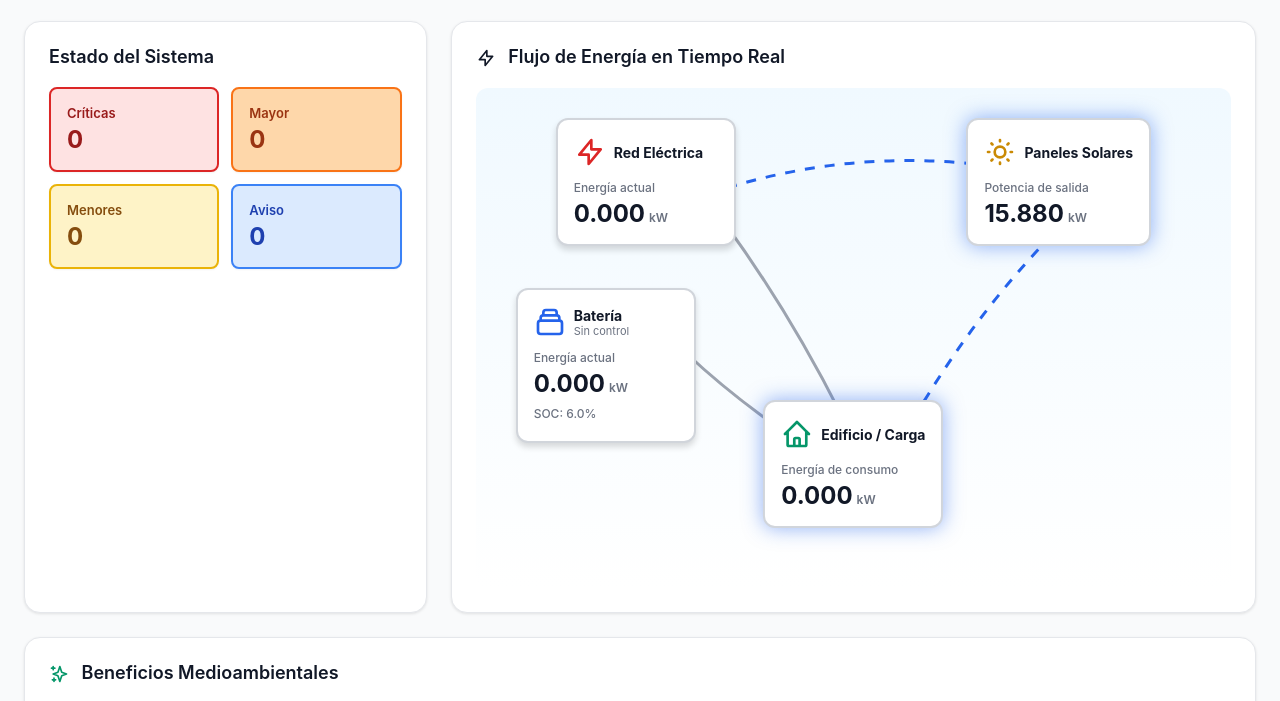
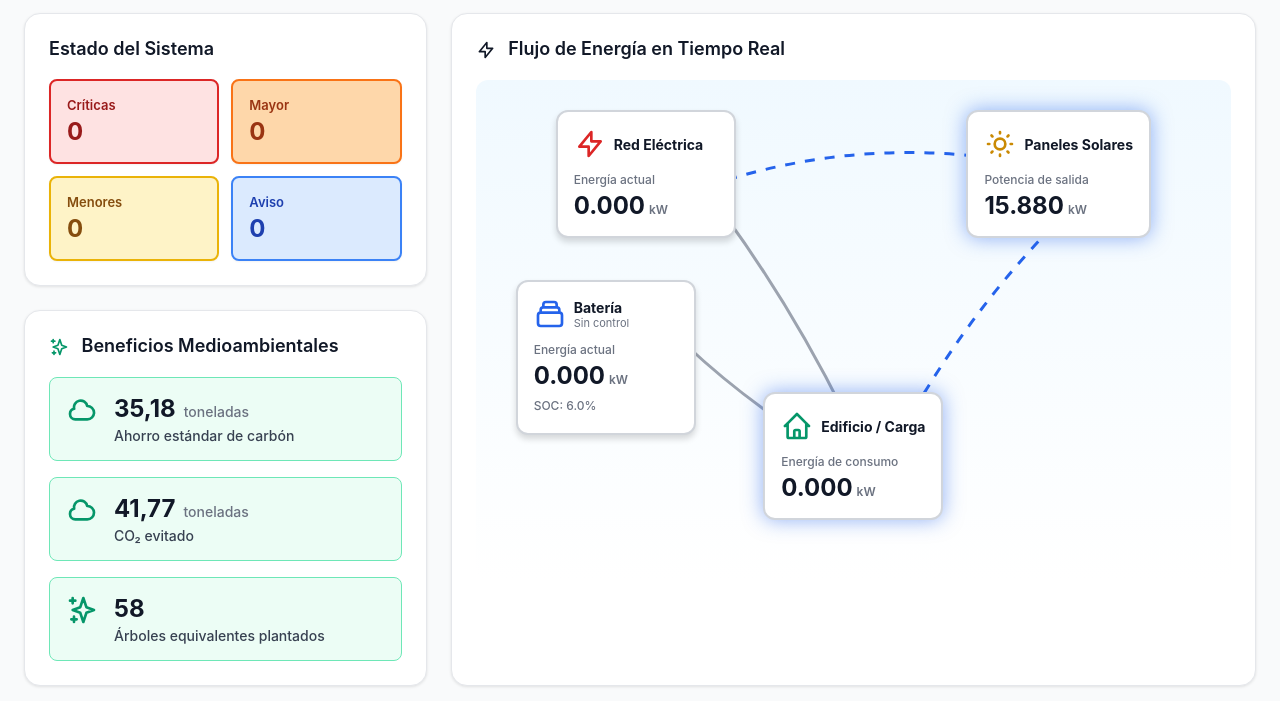
Before and after one commit to Romen-Adama-Dev/Web-Api, a plain HTML site: page index.html in a window 1280 px wide. Shown: the part 349-1050 px from the top of the page. Drawn offline with Linux system fonts and the light colour scheme.

Commit message:
Refactor index.html to improve layout and update data handling logic

````diff
--- a/index.html
+++ b/index.html
@@ -23,7 +23,6 @@
             margin: 0 auto;
         }
 
-        /* Header */
         .header {
             background: white;
             border-radius: 16px;
@@ -84,7 +83,6 @@
             margin-top: 8px;
         }
 
-        /* Grid Stats */
         .stats-grid {
             display: grid;
             grid-template-columns: repeat(auto-fit, minmax(250px, 1fr));
@@ -157,7 +155,6 @@
             opacity: 0.8;
         }
 
-        /* Main Content Grid */
         .main-grid {
             display: grid;
             grid-template-columns: 1fr 2fr;
@@ -186,7 +183,6 @@
             margin-bottom: 20px;
         }
 
-        /* Alarms Grid */
         .alarms-grid {
             display: grid;
             grid-template-columns: repeat(2, 1fr);
@@ -235,7 +231,6 @@
             font-weight: bold;
         }
 
-        /* Energy Flow */
         .energy-flow {
             position: relative;
             height: 500px;
@@ -312,7 +307,6 @@
             font-weight: 600;
         }
 
-        /* Posicionamiento de nodos */
         .node-solar {
             top: 30px;
             right: 80px;
@@ -334,7 +328,6 @@
             transform: translateX(-50%);
         }
 
-        /* SVG Cables */
         .flow-svg {
             position: absolute;
             top: 0;
@@ -359,7 +352,6 @@
             }
         }
 
-        /* Environmental Benefits */
         .env-grid {
             display: grid;
             grid-template-columns: repeat(auto-fit, minmax(300px, 1fr));
@@ -407,7 +399,6 @@
             color: #374151;
         }
 
-        /* Footer */
         .footer {
             text-align: center;
             margin-top: 32px;
@@ -429,21 +420,24 @@
             margin-top: 4px;
         }
 
-        /* Icons SVG */
         .icon {
             display: inline-block;
             vertical-align: middle;
+        }
+
+        .stack-gap {
+            display: flex;
+            flex-direction: column;
+            gap: 24px;
         }
     </style>
 </head>
 <body>
     <div class="container">
-        <!-- Header -->
         <div class="header">
             <div class="header-content">
                 <div class="header-title">
                     <h1>DIELCA</h1>
-                    <p>Monitor de instalación fotovoltaica en tiempo real</p>
                 </div>
                 <div>
                     <div class="live-indicator">
@@ -455,7 +449,6 @@
             </div>
         </div>
 
-        <!-- Stats Grid -->
         <div class="stats-grid">
             <div class="stat-card yellow">
                 <svg class="stat-icon" fill="none" stroke="currentColor" viewBox="0 0 24 24">
@@ -473,7 +466,7 @@
                     <path stroke-linecap="round" stroke-linejoin="round" stroke-width="2" d="M13 10V3L4 14h7v7l9-11h-7z"/>
                 </svg>
                 <div class="stat-value">
-                    <span class="number">--</span>
+                    <span class="number" id="grid-import-today">--</span>
                     <span class="unit">kWh</span>
                 </div>
                 <div class="stat-label">Suministro desde la red de hoy</div>
@@ -502,9 +495,8 @@
             </div>
         </div>
 
-        <!-- Main Grid -->
         <div class="main-grid">
-            <!-- Alarms -->
+            <div class="stack-gap">
                 <div class="card">
                     <h3 class="card-title">Estado del Sistema</h3>
                     <div class="alarms-grid">
@@ -527,93 +519,6 @@
                     </div>
                 </div>
 
-            <!-- Energy Flow -->
-            <div class="card">
-                <h3 class="card-title">
-                    <svg class="icon" style="width: 20px; height: 20px; margin-right: 8px;" fill="none" stroke="currentColor" viewBox="0 0 24 24">
-                        <path stroke-linecap="round" stroke-linejoin="round" stroke-width="2" d="M13 10V3L4 14h7v7l9-11h-7z"/>
-                    </svg>
-                    Flujo de Energía en Tiempo Real
-                </h3>
-                <div class="energy-flow">
-                    <svg class="flow-svg" id="flowSvg">
-                        <!-- Las líneas se dibujarán dinámicamente -->
-                    </svg>
-
-                    <!-- Nodo Solar -->
-                    <div class="flow-node node-solar active" id="node-solar">
-                        <div class="flow-node-header">
-                            <svg class="flow-icon" style="color: #ca8a04;" fill="none" stroke="currentColor" viewBox="0 0 24 24">
-                                <path stroke-linecap="round" stroke-linejoin="round" stroke-width="2" d="M12 3v1m0 16v1m9-9h-1M4 12H3m15.364 6.364l-.707-.707M6.343 6.343l-.707-.707m12.728 0l-.707.707M6.343 17.657l-.707.707M16 12a4 4 0 11-8 0 4 4 0 018 0z"/>
-                            </svg>
-                            <div>
-                                <div class="flow-node-title">Paneles Solares</div>
-                            </div>
-                        </div>
-                        <div class="flow-node-label">Potencia de salida</div>
-                        <div class="flow-node-value">
-                            <span class="number" id="solar-power">0.000</span>
-                            <span class="unit">kW</span>
-                        </div>
-                    </div>
-
-                    <!-- Nodo Batería -->
-                    <div class="flow-node node-battery" id="node-battery">
-                        <div class="flow-node-header">
-                            <svg class="flow-icon" style="color: #2563eb;" fill="none" stroke="currentColor" viewBox="0 0 24 24">
-                                <path stroke-linecap="round" stroke-linejoin="round" stroke-width="2" d="M19 11H5m14 0a2 2 0 012 2v6a2 2 0 01-2 2H5a2 2 0 01-2-2v-6a2 2 0 012-2m14 0V9a2 2 0 00-2-2M5 11V9a2 2 0 012-2m0 0V5a2 2 0 012-2h6a2 2 0 012 2v2M7 7h10"/>
-                            </svg>
-                            <div>
-                                <div class="flow-node-title">Batería</div>
-                                <div class="flow-node-status">Sin control</div>
-                            </div>
-                        </div>
-                        <div class="flow-node-label">Energía actual</div>
-                        <div class="flow-node-value">
-                            <span class="number" id="battery-power">0.000</span>
-                            <span class="unit">kW</span>
-                        </div>
-                        <div class="flow-node-label" style="margin-top: 8px;">SOC: <span id="battery-soc">6.0</span>%</div>
-                    </div>
-
-                    <!-- Nodo Red -->
-                    <div class="flow-node node-grid" id="node-grid">
-                        <div class="flow-node-header">
-                            <svg class="flow-icon" style="color: #dc2626;" fill="none" stroke="currentColor" viewBox="0 0 24 24">
-                                <path stroke-linecap="round" stroke-linejoin="round" stroke-width="2" d="M13 10V3L4 14h7v7l9-11h-7z"/>
-                            </svg>
-                            <div>
-                                <div class="flow-node-title">Red Eléctrica</div>
-                            </div>
-                        </div>
-                        <div class="flow-node-label">Energía actual</div>
-                        <div class="flow-node-value">
-                            <span class="number" id="grid-power">0.000</span>
-                            <span class="unit">kW</span>
-                        </div>
-                    </div>
-
-                    <!-- Nodo Carga (Edificio) -->
-                    <div class="flow-node node-load active" id="node-load">
-                        <div class="flow-node-header">
-                            <svg class="flow-icon" style="color: #059669;" fill="none" stroke="currentColor" viewBox="0 0 24 24">
-                                <path stroke-linecap="round" stroke-linejoin="round" stroke-width="2" d="M3 12l2-2m0 0l7-7 7 7M5 10v10a1 1 0 001 1h3m10-11l2 2m-2-2v10a1 1 0 01-1 1h-3m-6 0a1 1 0 001-1v-4a1 1 0 011-1h2a1 1 0 011 1v4a1 1 0 001 1m-6 0h6"/>
-                            </svg>
-                            <div>
-                                <div class="flow-node-title">Edificio / Carga</div>
-                            </div>
-                        </div>
-                        <div class="flow-node-label">Energía de consumo</div>
-                        <div class="flow-node-value">
-                            <span class="number" id="load-power">0.000</span>
-                            <span class="unit">kW</span>
-                        </div>
-                    </div>
-                </div>
-            </div>
-        </div>
-
-        <!-- Environmental Benefits -->
                 <div class="card">
                     <h3 class="card-title">
                         <svg class="icon" style="width: 20px; height: 20px; margin-right: 8px; color: #059669;" fill="none" stroke="currentColor" viewBox="0 0 24 24">
@@ -662,8 +567,87 @@
                         </div>
                     </div>
                 </div>
+            </div>
 
-        <!-- Footer -->
+            <div class="card">
+                <h3 class="card-title">
+                    <svg class="icon" style="width: 20px; height: 20px; margin-right: 8px;" fill="none" stroke="currentColor" viewBox="0 0 24 24">
+                        <path stroke-linecap="round" stroke-linejoin="round" stroke-width="2" d="M13 10V3L4 14h7v7l9-11h-7z"/>
+                    </svg>
+                    Flujo de Energía en Tiempo Real
+                </h3>
+                <div class="energy-flow">
+                    <svg class="flow-svg" id="flowSvg"></svg>
+
+                    <div class="flow-node node-solar active" id="node-solar">
+                        <div class="flow-node-header">
+                            <svg class="flow-icon" style="color: #ca8a04;" fill="none" stroke="currentColor" viewBox="0 0 24 24">
+                                <path stroke-linecap="round" stroke-linejoin="round" stroke-width="2" d="M12 3v1m0 16v1m9-9h-1M4 12H3m15.364 6.364l-.707-.707M6.343 6.343l-.707-.707m12.728 0l-.707.707M6.343 17.657l-.707.707M16 12a4 4 0 11-8 0 4 4 0 018 0z"/>
+                            </svg>
+                            <div>
+                                <div class="flow-node-title">Paneles Solares</div>
+                            </div>
+                        </div>
+                        <div class="flow-node-label">Potencia de salida</div>
+                        <div class="flow-node-value">
+                            <span class="number" id="solar-power">0.000</span>
+                            <span class="unit">kW</span>
+                        </div>
+                    </div>
+
+                    <div class="flow-node node-battery" id="node-battery">
+                        <div class="flow-node-header">
+                            <svg class="flow-icon" style="color: #2563eb;" fill="none" stroke="currentColor" viewBox="0 0 24 24">
+                                <path stroke-linecap="round" stroke-linejoin="round" stroke-width="2" d="M19 11H5m14 0a2 2 0 012 2v6a2 2 0 01-2 2H5a2 2 0 01-2-2v-6a2 2 0 012-2m14 0V9a2 2 0 00-2-2M5 11V9a2 2 0 012-2m0 0V5a2 2 0 012-2h6a2 2 0 012 2v2M7 7h10"/>
+                            </svg>
+                            <div>
+                                <div class="flow-node-title">Batería</div>
+                                <div class="flow-node-status">Sin control</div>
+                            </div>
+                        </div>
+                        <div class="flow-node-label">Energía actual</div>
+                        <div class="flow-node-value">
+                            <span class="number" id="battery-power">0.000</span>
+                            <span class="unit">kW</span>
+                        </div>
+                        <div class="flow-node-label" style="margin-top: 8px;">SOC: <span id="battery-soc">6.0</span>%</div>
+                    </div>
+
+                    <div class="flow-node node-grid" id="node-grid">
+                        <div class="flow-node-header">
+                            <svg class="flow-icon" style="color: #dc2626;" fill="none" stroke="currentColor" viewBox="0 0 24 24">
+                                <path stroke-linecap="round" stroke-linejoin="round" stroke-width="2" d="M13 10V3L4 14h7v7l9-11h-7z"/>
+                            </svg>
+                            <div>
+                                <div class="flow-node-title">Red Eléctrica</div>
+                            </div>
+                        </div>
+                        <div class="flow-node-label">Energía actual</div>
+                        <div class="flow-node-value">
+                            <span class="number" id="grid-power">0.000</span>
+                            <span class="unit">kW</span>
+                        </div>
+                    </div>
+
+                    <div class="flow-node node-load active" id="node-load">
+                        <div class="flow-node-header">
+                            <svg class="flow-icon" style="color: #059669;" fill="none" stroke="currentColor" viewBox="0 0 24 24">
+                                <path stroke-linecap="round" stroke-linejoin="round" stroke-width="2" d="M3 12l2-2m0 0l7-7 7 7M5 10v10a1 1 0 001 1h3m10-11l2 2m-2-2v10a1 1 0 01-1 1h-3m-6 0a1 1 0 001-1v-4a1 1 0 011-1h2a1 1 0 011 1v4a1 1 0 001 1m-6 0h6"/>
+                            </svg>
+                            <div>
+                                <div class="flow-node-title">Edificio / Carga</div>
+                            </div>
+                        </div>
+                        <div class="flow-node-label">Energía de consumo</div>
+                        <div class="flow-node-value">
+                            <span class="number" id="load-power">0.000</span>
+                            <span class="unit">kW</span>
+                        </div>
+                    </div>
+                </div>
+            </div>
+        </div>
+
         <div class="footer">
             <p class="footer-brand">
                 <strong>DIELCA</strong> - Distribución de Material Eléctrico
@@ -672,24 +656,110 @@
         </div>
     </div>
 
-    ```html
 <script>
   let data = {
     total: {
-                potencia: 48.498,
-                energia_hoy: 89.18,
-                energia_total: 87.94
+      potencia: 15.881,
+      energia_hoy: 157.87,
+      energia_total: 88007.02
     },
     sebadal: {
-                potencia: "48.498",
-                ultima_produccion_valor: 48.498,
-                ultima_produccion_hora: "2026-01-19 14:30",
-                uso_total: 48.498,
-                produccion_total: 89.18,
-                autoconsumo: 89.18,
+      potencia: '15.88',
+      ultima_produccion_valor: 15.806,
+      ultima_produccion_hora: '2026-01-19 13:50',
+      uso_total: 0.0,
+      produccion_total: 157.87,
+      autoconsumo: 0.0,
       compra_red: 0.0
     },
     actualizado: new Date().toLocaleString('es-ES')
+  }
+
+  const clamp = (v, min, max) => Math.min(max, Math.max(min, v))
+  const lerp = (a, b, t) => a + (b - a) * t
+
+  const state = {
+    t: 0,
+    solar: data.total.potencia,
+    load: 0,
+    grid: 0
+  }
+
+  const cfg = {
+    solarMax: 50,
+    loadMax: 45,
+    baseLoadMin: 2,
+    baseLoadMax: 14,
+    intervalMs: 3000
+  }
+
+  const pad2 = n => String(n).padStart(2, '0')
+  const formatStamp = d => `${d.getFullYear()}-${pad2(d.getMonth() + 1)}-${pad2(d.getDate())} ${pad2(d.getHours())}:${pad2(d.getMinutes())}:${pad2(d.getSeconds())}`
+  const nowHourFrac = d => d.getHours() + d.getMinutes() / 60 + d.getSeconds() / 3600
+
+  const solarProfile = (hour) => {
+    const start = 7.0
+    const end = 18.5
+    if (hour < start || hour > end) return 0
+
+    const x = (hour - start) / (end - start)
+    const peak = Math.sin(Math.PI * x)
+    const cloud = 0.85 + 0.15 * Math.sin(state.t / 9) + 0.08 * Math.sin(state.t / 3.7)
+    return clamp(peak * cloud, 0, 1)
+  }
+
+  const loadProfile = (hour) => {
+    const base = lerp(cfg.baseLoadMin, cfg.baseLoadMax, 0.6 + 0.4 * Math.sin((state.t / 12) + 1.2))
+    const business = hour >= 8 && hour <= 20 ? 1 : 0.65
+    const peak1 = Math.max(0, 1 - Math.abs(hour - 12.5) / 3.2)
+    const peak2 = Math.max(0, 1 - Math.abs(hour - 18.0) / 2.6)
+    const spikes = 0.25 * peak1 + 0.35 * peak2
+    return clamp(base * business * (1 + spikes), 0, cfg.loadMax)
+  }
+
+  function simulateData() {
+    state.t += 1
+
+    const d = new Date()
+    const hour = nowHourFrac(d)
+
+    const solarTarget = cfg.solarMax * solarProfile(hour)
+    const loadTarget = loadProfile(hour)
+
+    state.solar = lerp(state.solar, solarTarget, 0.22)
+    state.load = lerp(state.load, loadTarget, 0.28)
+
+    const netFromSolar = Math.min(state.solar, state.load)
+
+    const noiseSolar = (Math.random() - 0.5) * Math.max(0.12, state.solar * 0.02)
+    const noiseLoad = (Math.random() - 0.5) * Math.max(0.1, state.load * 0.03)
+
+    state.solar = clamp(state.solar + noiseSolar, 0, cfg.solarMax)
+    state.load = clamp(state.load + noiseLoad, 0, cfg.loadMax)
+
+    const gridTarget = Math.max(0, state.load - state.solar)
+    state.grid = lerp(state.grid, gridTarget, 0.35)
+
+    data.total.potencia = state.solar
+
+    data.sebadal.potencia = state.solar.toFixed(2)
+    data.sebadal.ultima_produccion_valor = Number(state.solar.toFixed(3))
+    data.sebadal.ultima_produccion_hora = formatStamp(d)
+
+    data.sebadal.uso_total = Number(state.load.toFixed(3))
+    data.sebadal.compra_red = Number(state.grid.toFixed(3))
+
+    data.sebadal.autoconsumo = Number(netFromSolar.toFixed(3))
+
+    const incKwh = (state.solar * (cfg.intervalMs / 3600000))
+    data.total.energia_hoy = Number((data.total.energia_hoy + incKwh).toFixed(3))
+    data.total.energia_total = Number((data.total.energia_total + incKwh).toFixed(3))
+
+    data.sebadal.produccion_total = Number(data.total.energia_hoy.toFixed(3))
+
+    data.actualizado = formatStamp(d)
+
+    updateUI()
   }
 
   async function loadData() {
@@ -697,25 +767,17 @@
       const response = await fetch('datos.json', { cache: 'no-store' })
       if (response.ok) {
         data = await response.json()
-                    updateUI()
-                }
-            } catch (error) {
-                simulateData()
-            }
-        }
 
-        function simulateData() {
-            const variance = (Math.random() - 0.5) * 5
-            const newPower = Math.max(0, parseFloat(data.sebadal.potencia) + variance)
-
-            data.total.potencia = newPower
-            data.sebadal.potencia = newPower.toFixed(3)
-            data.sebadal.ultima_produccion_valor = newPower
-            data.sebadal.uso_total = newPower
-            data.sebadal.compra_red = Math.max(0, (Math.random() - 0.7) * 10)
-            data.actualizado = new Date().toLocaleString('es-ES')
+        state.solar = Number(parseFloat(data?.sebadal?.potencia ?? data?.total?.potencia ?? 0) || 0)
+        state.load = Number(data?.sebadal?.uso_total ?? 0)
+        state.grid = Number(data?.sebadal?.compra_red ?? 0)
 
         updateUI()
+        return
+      }
+    } catch (e) {}
+
+    simulateData()
   }
 
   function updateUI() {
@@ -734,6 +796,11 @@
     document.getElementById('load-power').textContent = loadPower.toFixed(3)
     document.getElementById('battery-power').textContent = '0.000'
     document.getElementById('grid-power').textContent = gridPower.toFixed(3)
+
+    const gridImportTodayKwh = Math.max(0, gridPower) * (cfg.intervalMs / 3600000)
+    const prev = Number(parseFloat(document.getElementById('grid-import-today')?.textContent?.replace(',', '.') ?? 0) || 0)
+    const next = prev + gridImportTodayKwh
+    document.getElementById('grid-import-today').textContent = next.toFixed(2).replace('.', ',')
 
     drawFlowLines({ solarPower, loadPower, gridPower })
   }
@@ -763,10 +830,9 @@
       svg.appendChild(arrow)
     }
 
-            const hasSolarToLoad = solarPower > 0
-            const hasGridToLoad = gridPower > 0
-
-            const hasExportToGrid = !hasGridToLoad && solarPower > loadPower
+    const hasSolarToLoad = solarPower > 0.05
+    const hasGridToLoad = gridPower > 0.05
+    const hasExportToGrid = !hasGridToLoad && solarPower > loadPower + 0.15
 
     const dSolarToLoad = 'M 650 80 Q 500 200 400 400'
     addPath(dSolarToLoad, hasSolarToLoad)
@@ -788,10 +854,8 @@
   updateUI()
   loadData()
 
-        setInterval(loadData, 3000)
-        setInterval(simulateData, 3000)
+  setInterval(loadData, cfg.intervalMs)
 </script>
-```
 
 </body>
 </html>
````
Lines whose indentation alone changed are shown as unchanged.
